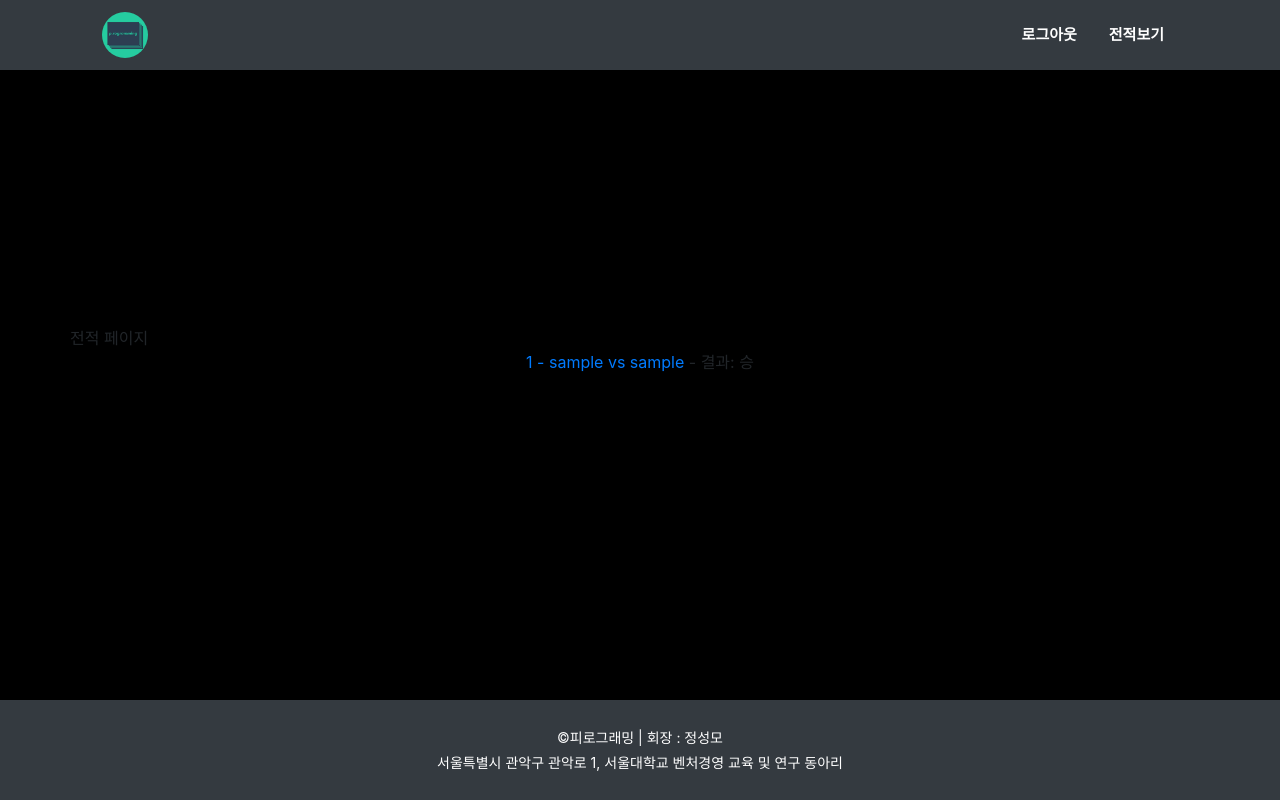
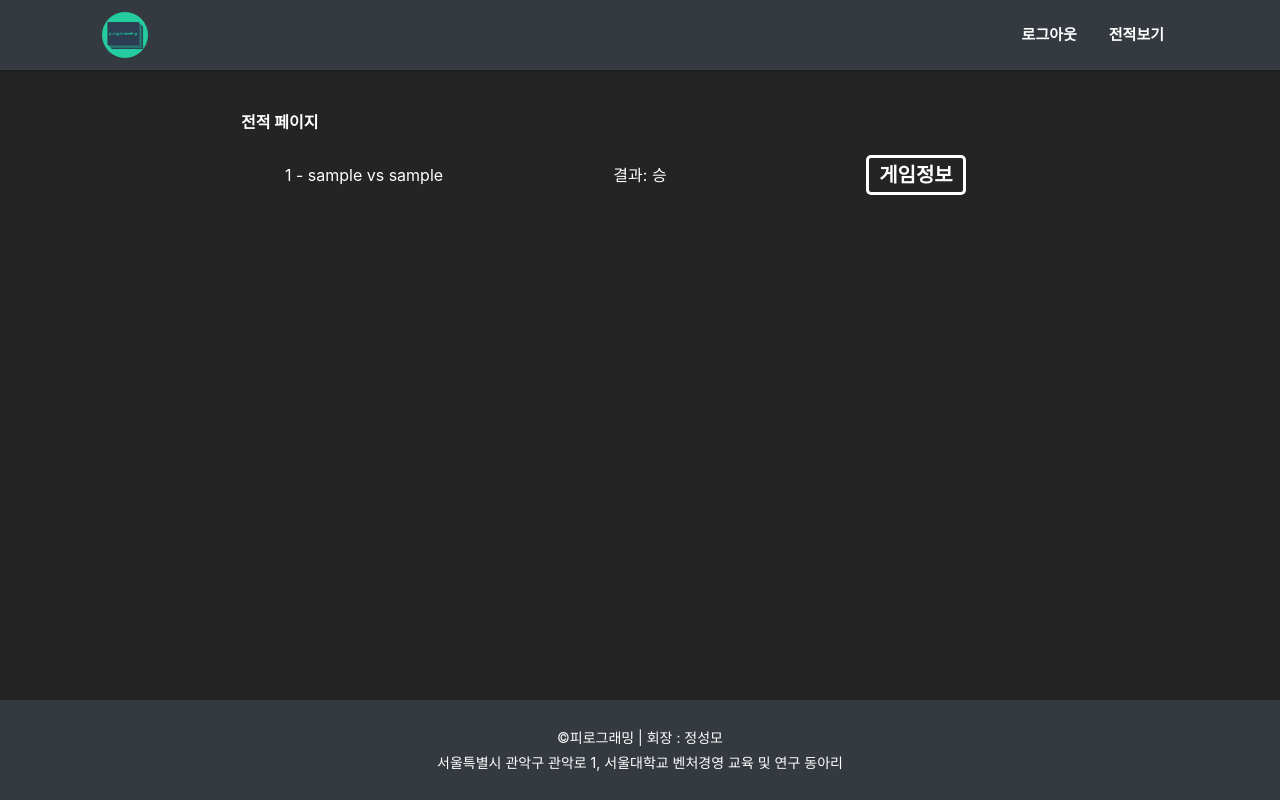
Before and after one commit to JeonHG/piro_newyear_present_GBB, a Django app: page /status/ in a window 1280 px wide. Run offline with Django 3.2, Linux system fonts and the light colour scheme; a user stored in the database is signed in; tables that the repository leaves empty hold one stand-in row (values such as "Sample post"); some libraries are stand-ins or nearby versions.

Commit message:
전적페이지 css

```diff
--- a/core/templates/base.html
+++ b/core/templates/base.html
@@ -38,6 +38,7 @@
 
     <!-- css files -->
     <link rel="stylesheet" href="{% static 'css/style.css' %}" />
+    <link rel="stylesheet" href="{% static 'css/game_record.css' %}" />
 
     <title>
       {% block title %} {% endblock %}
@@ -45,10 +46,7 @@
   </head>
 
   <body>
-    {% include 'navbar.html' %}
-    <div class="main">
-      {% block content %} {% endblock %}
-    </div>
+    {% include 'navbar.html' %} {% block content %} {% endblock %}
     {% include 'footer.html' %}
   </body>
 </html>
--- a/core/templates/footer.html
+++ b/core/templates/footer.html
@@ -1,8 +1,8 @@
-<footer class="container-fluid d-flex flex-column justify-content-center">
+<div class="footer container-fluid d-flex flex-column justify-content-center">
   <div class="row d-flex justify-content-center">
     &copy피로그래밍 | 회장 : 정성모
   </div>
   <div class="row mt-1 d-flex justify-content-center">
     서울특별시 관악구 관악로 1, 서울대학교 벤처경영 교육 및 연구 동아리
   </div>
-</footer>
+</div>
--- a/games/templates/games/create.html
+++ b/games/templates/games/create.html
@@ -1,7 +1,7 @@
 {% extends 'base.html' %} {% load staticfiles %} {% block title %} Pirogramming
 - 가위바위보:) {% endblock %} {% block content %}
 
-
+<div class="main">
 <div class="container-wrap">
   <div class="row font1">
     공격자: {{request.user}}
@@ -13,4 +13,5 @@
     </div>
   </form>
 </div>
+</div>
 {% endblock %}
--- a/games/templates/games/game_record.html
+++ b/games/templates/games/game_record.html
@@ -1,17 +1,46 @@
 {% extends 'base.html' %} {% load staticfiles %} {% block title %} Pirogramming
 - 가위바위보:) {% endblock %} {% block content %}
-<div class="container main-container">
-  <div class="row">
+<div class="container game-record-main">
+  <div class="row font1">
     전적 페이지
   </div>
   <div class="row">
     {%for item in games%}
-    <div class="col-12">
-      <a href="{%url "games:detail" item.id %}">{{item}}</a> - {%if item.defender_choice%}<span>결과:
-        {%if item.winner == null%}무승부{%elif item.winner == request.user%}승{%else%}패{%endif%}</span>{%else%}<span>진행
-        중...</span>{%if item.defender == request.user%}<a
-        href="{% url "games:defend" item.id %}">대응하기</a>{%endif%}{%endif%}
-    </div>
+    <div class="col-12 record-box">
+      <div class="row">
+        <div class="col-12 col-sm-4 box">
+          {{item}}
+        </div>
+        {%if item.defender_choice%}
+          <div class="col-12 col-sm-4 box">
+            <span >결과:
+              {%if item.winner == null%}
+              무승부
+              {%elif item.winner == request.user%}
+              승
+              {%else%}
+              패
+              {%endif%}
+            </span>
+          </div>
+        {%else%}
+          <div class="col-12 col-sm-4 box">
+            {%if item.defender == request.user%}
+              <a class="atag" href="{% url "games:defend" item.id %}">
+                <button class="record-btn">대응하기</button>
+              </a>
+            {%else%}
+              <span>진행중...</span>
+            {%endif%}
+          </div>
+        {%endif%}
+        <div class="col-12 col-sm-4 box">
+          <a class="atag" href="{%url "games:detail" item.id %}">
+            <button class="record-btn">게임정보</button>
+          </a>
+        </div>
+      </div>
+  </div>
     {%endfor%}
   </div>
 </div>
--- a/games/templates/games/main.html
+++ b/games/templates/games/main.html
@@ -1,5 +1,6 @@
 {% extends 'base.html' %} {% load staticfiles %} {% block title %} Pirogramming
 - 가위바위보:) {% endblock %} {% block content %}
+<div class="main">
 <div class="container main-container">
   <div class="row">
     {% if request.user.is_authenticated %}
@@ -38,5 +39,5 @@
     </div>
   </div>
 </div>
-
+</div>
 {% endblock %}
--- /dev/null
+++ b/static/css/game_record.css
@@ -0,0 +1,49 @@
+.game-record-main {
+  padding: 40px 0;
+  width: 60%;
+}
+
+.record-box {
+  margin: 10px 0;
+  position: relative;
+  padding: 5px 0;
+  border-radius: 5px;
+  transition: all 0.3s ease-in-out;
+}
+
+.record-box::after {
+  content: "";
+  position: absolute;
+  left: 0;
+  top: 0;
+  z-index: -1;
+  width: 100%;
+  height: 100%;
+  opacity: 0;
+  border-radius: 5px;
+  box-shadow: 0px 0px 10px rgba(255, 255, 255, 0.7);
+  transition: opacity 0.3s ease-in-out;
+}
+
+.record-box:hover {
+  transform: scale(1.1, 1.1);
+}
+
+/* Fade in the pseudo-element with the bigger shadow */
+.record-box:hover::after {
+  opacity: 1;
+}
+
+.record-btn {
+  background: none;
+  border: 3px solid #fff;
+  border-radius: 5px;
+  color: #fff;
+  display: block;
+  font-size: 20px;
+  font-weight: bold;
+  margin: 0.3em auto;
+  padding: 0.1em 0.5em;
+  position: relative;
+  text-transform: uppercase;
+}
--- a/static/css/style.css
+++ b/static/css/style.css
@@ -1,8 +1,11 @@
+/* 메인, 버튼, 바디 관련 css */
+
 body {
   position: relative;
   min-height: 100vh;
-  background-color: black;
+  background-color: rgb(36, 36, 36);
   z-index: -5;
+  padding-bottom: 70px;
 }
 .main {
   height: 70vh;
@@ -10,8 +13,6 @@ body {
   text-align: center;
   justify-content: center;
   align-items: center;
-}
-.main-container {
 }
 /* nav bar start */
 nav {
@@ -52,10 +53,10 @@ nav {
 
 /* main start */
 .box {
-  height: 10vw;
   display: flex;
   justify-content: center;
   align-items: center;
+  color: white;
 }
 .box-login {
   width: 100%;
@@ -68,7 +69,7 @@ nav {
 /* main end */
 
 /* footer start */
-footer {
+.footer {
   clear: both;
   background-color: #343a40;
   color: white;
@@ -107,9 +108,11 @@ footer {
 
 /* GENERAL BUTTON STYLING */
 .btn,
+.record-btn,
 .btn-social,
-.btn::after,
-.btn-social::after {
+.btn:after,
+.btn-social:after,
+.record-btn:after {
   -webkit-transition: all 0.3s;
   -moz-transition: all 0.3s;
   -o-transition: all 0.3s;
@@ -124,27 +127,31 @@ footer {
   display: block;
   font-size: 30px;
   font-weight: bold;
-  margin: 1em auto;
+  margin: 0.3em auto;
   padding: 0.1em 0.5em;
   position: relative;
   text-transform: uppercase;
 }
 
-.btn::before,
-.btn::after {
+.btn:before,
+.btn:after,
+.record-btn:before,
+.record-btn:after {
   background: #fff;
   content: "";
   position: absolute;
   z-index: -1;
 }
 
-.btn:hover {
+.btn:hover,
+.record-btn:hover {
   color: #343a40;
 }
 
 /* BUTTON 2 */
-.btn::after,
-.btn-social::after {
+.btn:after,
+.btn-social:after,
+.record-btn:after {
   height: 100%;
   left: 0;
   top: 0;
@@ -152,6 +159,7 @@ footer {
 }
 
 .btn:hover:after,
+.record-btn:hover:after,
 .btn-social:hover:after {
   width: 100%;
 }
@@ -173,9 +181,6 @@ footer {
   position: relative;
   text-transform: uppercase;
   width: 300px;
-}
-.kakao,
-.google {
 }
 
 .google::before,
```
